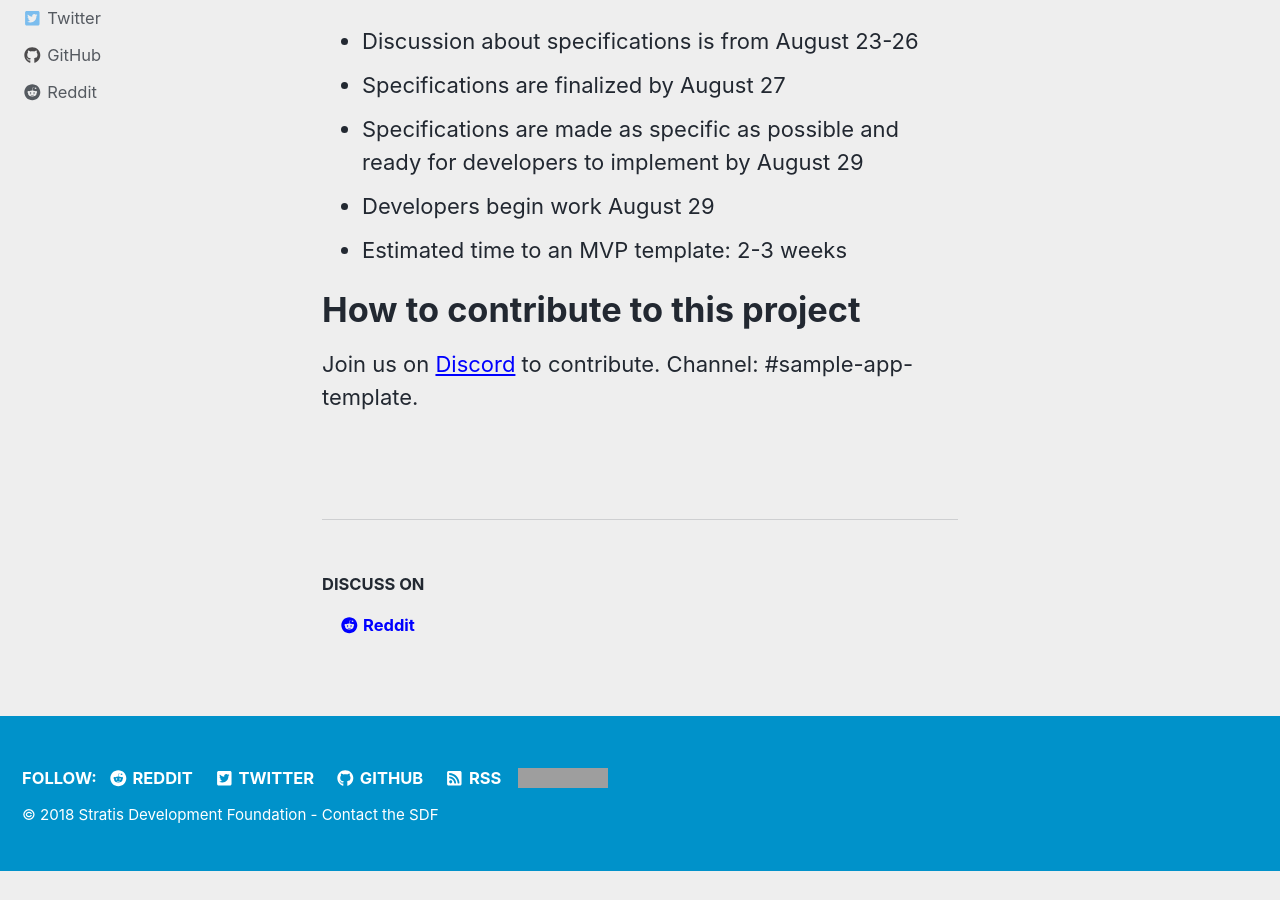
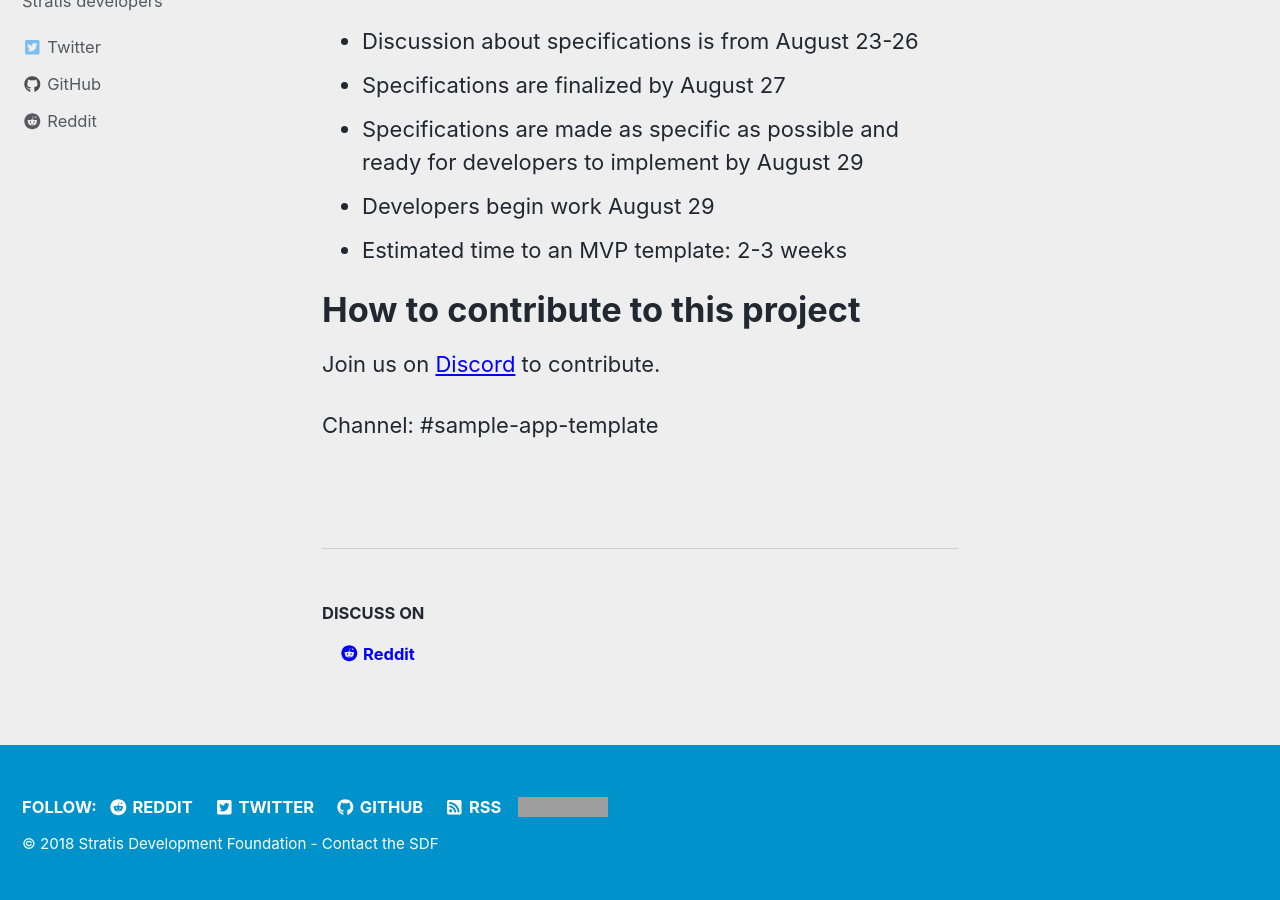
Before and after one commit to StratisDevelopmentFoundation/StratisDevelopmentFoundation.github.io, a Jekyll site: the page built from _pages/projects/End2EndBCappTemplate.md, in a window 1280 px wide and 900 px high, scrolled down 5218 px. Built offline with Jekyll 4.4.1, drawn with Linux system fonts in a browser that asks for light colours; nearby versions of some CDN libraries; before the commit the page ends 6089 px from its top, so only the background shows below that; grey boxes are pictures that could not be loaded.

Commit message:
last space

```diff
--- a/_pages/projects/End2EndBCappTemplate.md
+++ b/_pages/projects/End2EndBCappTemplate.md
@@ -117,4 +117,5 @@ Timeline
 # How to contribute to this project
 
 Join us on [Discord](/discord/) to contribute.
-  Channel: #sample-app-template.
+
+Channel: #sample-app-template
```
